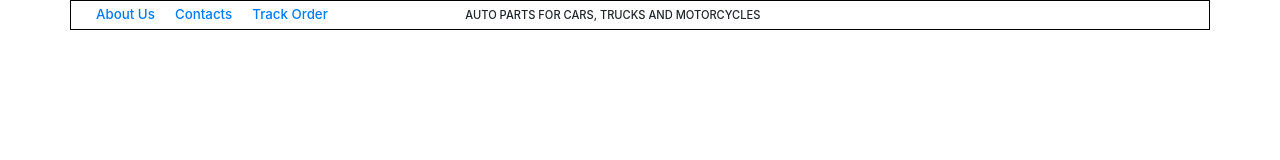
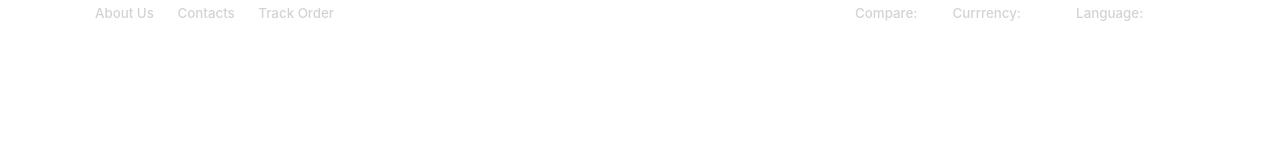
Before and after one commit to erassmirza/vehc-parts, a plain HTML site: page index.html in a window 1280 px wide. Drawn offline with Linux system fonts and the light colour scheme.

Commit message:
New Update

```diff
--- a/css/style.css
+++ b/css/style.css
@@ -3,19 +3,25 @@
     padding: 0;
 }
 .row{
-    border: 1px solid black;
     padding: 4px 0px;
     font-size: smaller;
     font-weight: 500;
+    color:lightgray;
 }
 li{
     list-style: none;
-    float: left;
     padding: 0px 10px;
+    display: inline-block;
 }
-a{
+a:active, a:visited{
     text-decoration: none !important;
+    color:lightgray;
+}
+a:hover{
+    text-decoration: none !important;
+    color: red !important;
+    font-weight: 650;
 }
 .header-text{
-    font-size: smaller;
+    color: white !important;
 }
--- a/index.html
+++ b/index.html
@@ -10,9 +10,10 @@
 </head>
 
 <body>
+    <div class="row-header">
         <div class="container">
             <div class="row">
-            <div class="col">
+                <div class="col-12 col-sm-12 col-md-4 col-lg-4 col-xl-4">
                     <li>
                         <a href=""> About Us </a>
                     </li>
@@ -23,17 +24,21 @@
                         <a href=""> Track Order </a>
                     </li>
                 </div>
-            <div class="col">
+                <div class="col-12 col-sm-12 col-md-4 col-lg-4 col-xl-4">
                     <span class="header-text">
                         AUTO PARTS FOR CARS, TRUCKS AND MOTORCYCLES
                     </span>
                 </div>
-            <div class="col">
+                <div class="col-12 col-sm-12 col-md-4 col-lg-4 col-xl-4">
                     <li>
-
+                        <a href="">Compare: <span class="header-text">5</span></a>
                     </li>
-                <li></li>
-                <li></li>
+                    <li>
+                        <a href="">Currrency: <span class="header-text">USD</span></a>
+                    </li>
+                    <li>
+                        <a href="">Language: <span class="header-text">EN</span></a>
+                    </li>
                 </div>
             </div>
         </div>
```
Lines whose indentation alone changed are shown as unchanged.
